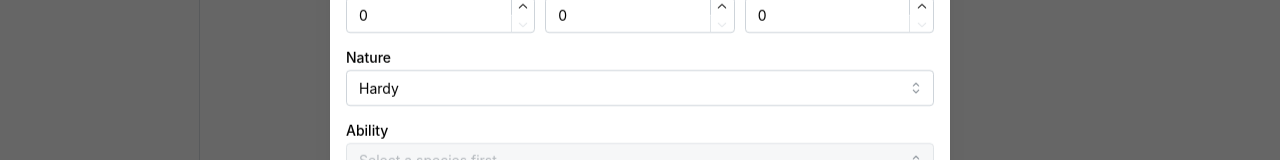
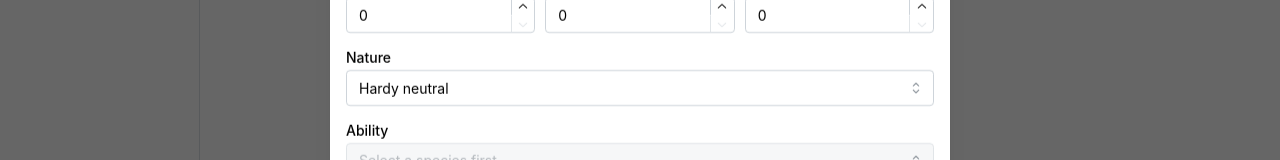
Before and after one commit to ttibensky/PokeMMO-Breeding-Calculator, a React (Vite) app: page /#/owned in a window 1280 px wide. Both pictures are taken after a click on the button "Add your first Pokémon". Shown: the part 271-431 px from the top of the page. Built offline with nearby package versions, Linux system fonts and the light colour scheme.

Commit message:
feat: show nature stat changes in owned pokemon dropdown

```diff
--- a/src/features/owned/OwnedPokemonForm.tsx
+++ b/src/features/owned/OwnedPokemonForm.tsx
@@ -15,6 +15,7 @@ import { useForm } from '@mantine/form';
 import { useBreedingStore } from '../../store/index';
 import { getSpeciesById } from '../../data/index';
 import { NATURES } from '../../data/natures';
+import { formatNatureLabel } from '../projects/projectHelpers';
 import { SpeciesSelect } from '../../components/SpeciesSelect';
 import { IVInput } from '../../components/IVInput';
 import {
@@ -214,7 +215,7 @@ export function OwnedPokemonForm({ opened, onClose, editingId, duplicateFromId }
 
           <Select
             label="Nature"
-            data={NATURES.map((n) => ({ value: n, label: n }))}
+            data={NATURES.map((n) => ({ value: n, label: formatNatureLabel(n) }))}
             value={form.values.nature}
             onChange={(val) => val && form.setFieldValue('nature', val)}
             searchable
```
